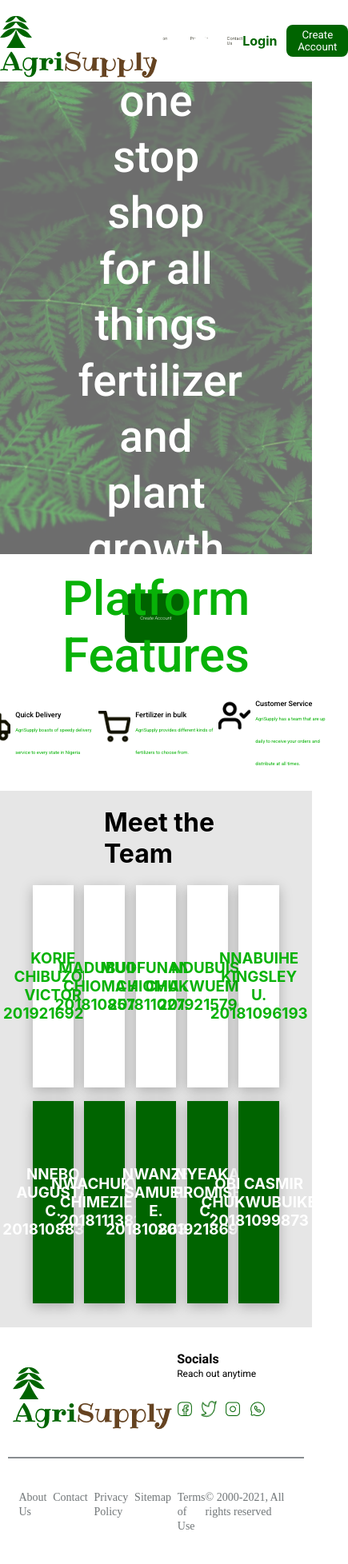
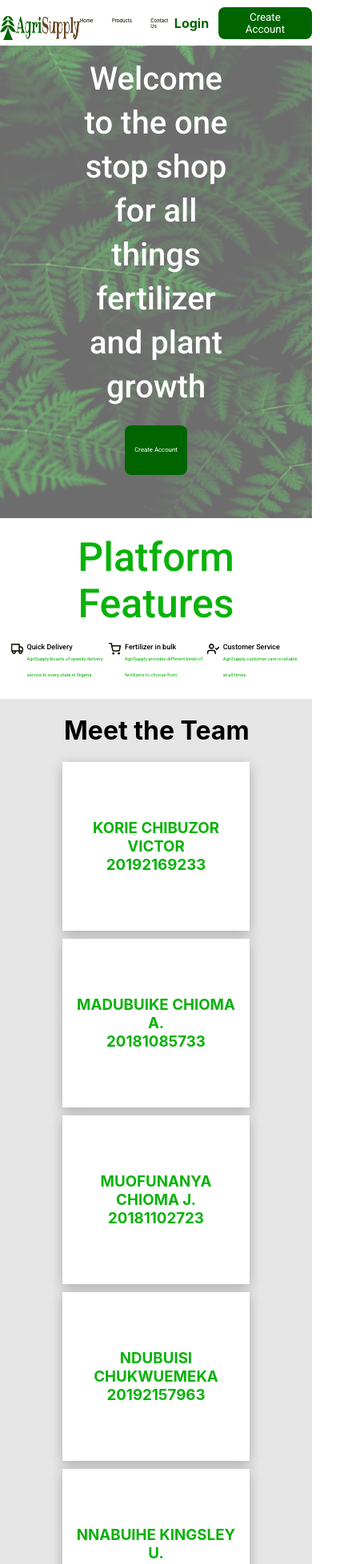
Before and after one commit to Maryann-01/AgroHub, a React (Create React App) app: page / in a window 390 px wide. Shown: the top 1956 px of the page at 80% size, 435 px wide, since content can reach past the window. Built offline with nearby package versions, Linux system fonts and the light colour scheme.

Commit message:
worked on code responsiveness

```diff
--- a/src/components/ContactUs/ContactUs.css
+++ b/src/components/ContactUs/ContactUs.css
@@ -57,3 +57,15 @@ letter-spacing: 0em;
 text-align: left;
 
 }
+
+@media screen and (max-width: 768px) {
+    textarea{
+        height:25vh;
+        width:50vw;
+
+    }
+    .contact-form .input{
+        height:6vh;
+        width:50vw;
+    }
+}
--- a/src/components/CreateAccount/CreateAccount.css
+++ b/src/components/CreateAccount/CreateAccount.css
@@ -16,3 +16,17 @@
 .logo{
     margin-top:20px;
 }
+
+@media screen and (max-width: 768px) {
+    .createacct-form .input{
+        height:6vh;
+        width:40vw;
+    }
+    .createacct-form label{
+        font-size: 3vw;
+        font-weight: 450;
+    }
+    .login-btn{
+        font-size: 3vw;
+    }
+}
--- a/src/components/Footer/Footer.css
+++ b/src/components/Footer/Footer.css
@@ -56,3 +56,40 @@ hr{
     letter-spacing: 0em;
 
 }
+
+@media screen and (max-width: 768px) {
+    .foot-OneFirst{
+        display: flex;
+        flex-direction: row;
+        align-content: center;
+        justify-content: center;
+
+    }
+    .foot-OneFirst img{
+        width: 150px;
+        height: 30px;
+    }
+    .foot-OneFirst .logo_tree{
+        width: 20px;
+    }
+    .sm-handles{
+        display:flex;
+        gap:2.2vw;
+    }
+    .foot-two{
+        justify-content: space-between;
+        margin:4.7vh 6vw;
+    }
+    .footTwo-info{
+        gap:1.5vw;
+    }
+    .foot-two p{
+        color: #717678;
+        font-family: Plus Jakarta Display;
+        font-size: 8.5px;
+        font-weight: 700;
+        line-height: 18px;
+        letter-spacing: 0em;
+
+    }
+}
--- a/src/components/Footer/Footer.tsx
+++ b/src/components/Footer/Footer.tsx
@@ -11,7 +11,7 @@ const Footer = () => {
         <div>
             <div className='foot-one'>
                 <div className='logo foot-OneFirst'>
-                    <img src={tree} alt="logo" />
+                    <img src={tree} alt="logo" className="logo_tree"/>
                     <img src={agri_name} alt="Agri supply" />
                 </div>
                 <div className='foot-oneSecond'>
--- a/src/components/Home/Home.css
+++ b/src/components/Home/Home.css
@@ -49,7 +49,7 @@ text-align: left;
 .feat-div{
     display:flex;
     flex-direction: row;
-gap:1.5vw;
+    gap:1.5vw;
 }
 .feat-div img{
     width:40px;
@@ -57,8 +57,8 @@ gap:1.5vw;
 }
 .feat-text h3{
     font-family: Roboto;
-font-size: 2.3vw;
-font-weight: 500;
+    font-size: 2.3vw;
+    font-weight: 500;
 
 }
 .feature-par{
@@ -84,3 +84,37 @@ text-align: center;
 .teams-container{
     background-color: #E6E6E6;
 }
+
+@media screen and (max-width: 768px) {
+    .home-body h3{
+    font-size: 40px;
+    line-height: 55px;
+    }
+    .feat h2{
+        font-size: 50px;
+    }
+    .feat-main{
+        gap:1.4vw;
+
+    }
+    .feat-div{
+        gap:1.2vw;
+    }
+    .feat-div img{
+        width:15px;
+        height:15px;
+    }
+    .feat-text h3{
+        font-family: Roboto;
+        font-size: 2.3vw;
+        font-weight: 500;
+
+    }
+    .feature-par{
+    line-height: 20px;
+    }
+    .home-body button span{
+    font-size: 2vw;
+    font-weight: 400;
+    }
+}
--- a/src/components/Home/Home.tsx
+++ b/src/components/Home/Home.tsx
@@ -24,7 +24,7 @@ const Home = () => {
         {
             id:2,
             heading:"Customer Service",
-            text:"AgriSupply has a team that are up daily to receive your orders and distribute at all times.",
+            text:"AgriSupply customer care is reliable at all times.",
             img:userCheck
         }
     ]
--- a/src/components/Login/Login.css
+++ b/src/components/Login/Login.css
@@ -169,3 +169,23 @@ text-align: left;
     font-family: Roboto;
     font-size: 15px;
 }
+
+@media screen and (max-width: 768px) {
+    .login-body .input{
+        height:6vh;
+        width:55vw;
+    }
+    form label{
+    font-size: 2vw;
+    font-weight: 450;
+    }
+    .rem .loggedIn {
+        font-size: 1.5vw;
+    }
+    .rem .forgot {
+        font-size: 1.5vw;
+    }
+    .login-btn{
+        font-size: 2.5vw;
+    }
+}
--- a/src/components/Navbar/Nav.css
+++ b/src/components/Navbar/Nav.css
@@ -45,3 +45,37 @@
     text-align: center;
     color:white;
 }
+
+@media screen and (max-width: 768px) {
+    .navbar .logo{
+        display: flex;
+        flex-direction: row;
+        align-content: center;
+        justify-content: center;
+        padding-bottom: 7px;
+
+        /* width: 50px;
+        height: 30px; */
+    }
+    .navbar .logo img{
+        display: flex;
+        /* align-content: center;
+        justify-content: center; */
+        /* flex-direction: row;
+        border: 2px solid black; */
+        width: 80px;
+        height: 30px;
+    }
+    .navbar .logo .logo_tree{
+        width: 20px;
+        /* height: 20px; */
+    }
+    .nav-items p{
+        font-size: 1.5vw;
+        font-weight: 500;
+    }
+    .nav-items .link{
+        font-size: 1.5vw;
+        font-weight: 500;
+    }
+}
--- a/src/components/Navbar/Nav.tsx
+++ b/src/components/Navbar/Nav.tsx
@@ -8,7 +8,7 @@ const Nav = () => {
   return (
     <div className='navbar'>
         <div className='logo'>
-            <img src={tree} alt="logo"/>
+            <img src={tree} alt="logo" className="logo_tree"/>
             <img src={agri_name} alt="Agri supply"/>
         </div>
         <div className='nav-items'>
--- a/src/components/Team/Team.css
+++ b/src/components/Team/Team.css
@@ -1,5 +1,5 @@
 .theTeam{
-margin:20px 30px;
+    margin:20px 30px;
     display:flex;
     flex-direction: column;
     align-items: center;
@@ -59,3 +59,29 @@ margin:20px 30px;
     gap:2vh;
     align-items: center;
 }
+
+@media (max-width: 768px) {
+    .allTeams {
+        display: flex;
+        flex-wrap: wrap;
+        flex-direction: column;
+    }
+    .firstFive,
+    .lastFive{
+        display: flex;
+        flex-wrap: wrap;
+        flex-direction: column;
+        gap: 10px;
+        width: 100%;
+  }
+  .firstFive > div,
+  .lastFive > div{
+    width: 60vw;
+    height: 25vh;
+  }
+  .theTeam h1{
+      display: flex;
+      margin:20px 0;
+      padding-left: 50px;
+  }
+}
--- a/src/teamData/team.js
+++ b/src/teamData/team.js
@@ -3,8 +3,8 @@ import React from 'react'
 const team =[
     {
         id:0,
-    name:"KORIE CHIBUZOR VICTOR",
-    regNo:20192169233
+        name:"KORIE CHIBUZOR VICTOR",
+        regNo:20192169233
     },
     {
         id:1,
```
Also changed, not shown: 1 other file (tests, documents, lock files or other folders).
